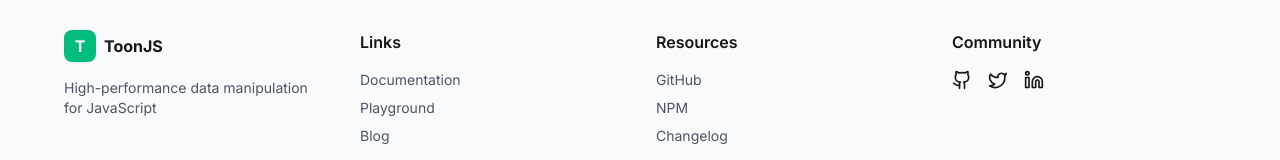
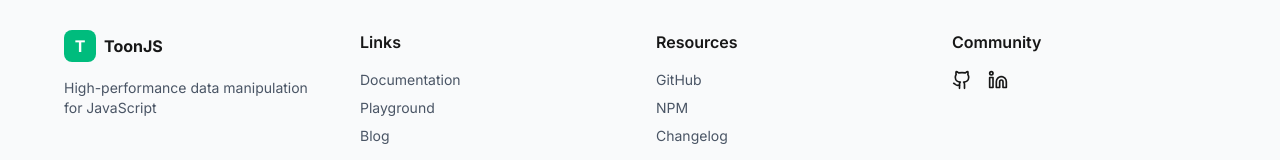
Before and after one commit to cescofors75/webToonJS, a Next.js app: page / in a window 1280 px wide. Shown: the part 2211-2371 px from the top of the page. Built offline with nearby package versions, Linux system fonts and the light colour scheme; no server answers.

Commit message:
chore: remove Twitter/X social icon from footer and metadata

```diff
--- a/app/layout.tsx
+++ b/app/layout.tsx
@@ -20,11 +20,6 @@ export const metadata: Metadata = {
     locale: 'en_US',
     type: 'website',
   },
-  twitter: {
-    card: 'summary_large_image',
-    title: 'ToonJS - High-Performance Data Manipulation',
-    description: 'TypeScript library for tabular data. 3x faster, zero dependencies.',
-  },
 };
 
 export default function RootLayout({
--- a/components/footer.tsx
+++ b/components/footer.tsx
@@ -1,7 +1,7 @@
 'use client'
 
 import Link from 'next/link'
-import { Github, Twitter, Linkedin } from 'lucide-react'
+import { Github, Linkedin } from 'lucide-react'
 import { useI18n } from './I18nProvider'
 
 export function Footer() {
@@ -47,9 +47,6 @@ export function Footer() {
               <Link href="https://github.com/cescofors75" className="hover:text-emerald-500">
                 <Github className="w-5 h-5" />
               </Link>
-              <Link href="https://twitter.com/cescofors" className="hover:text-emerald-500">
-                <Twitter className="w-5 h-5" />
-              </Link>
               <Link href="https://linkedin.com/in/cescofors" className="hover:text-emerald-500">
                 <Linkedin className="w-5 h-5" />
               </Link>
```
